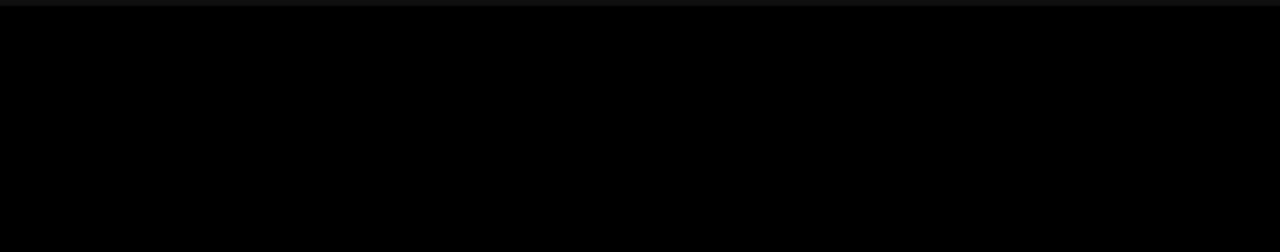
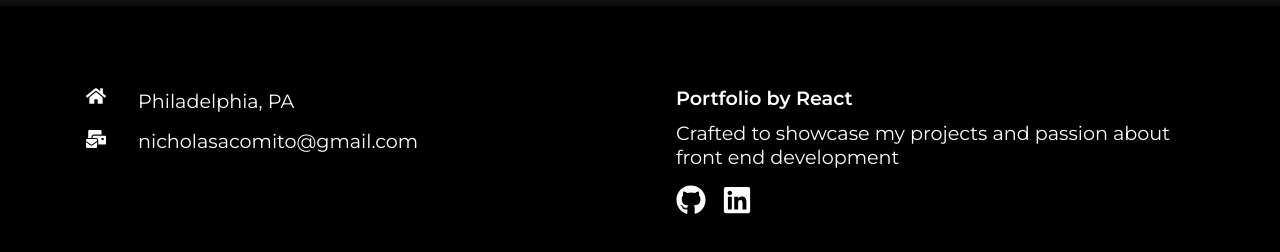
Before and after one commit to NickyTomatoes/my-portfolio, a React (Create React App) app: page / in a window 1280 px wide. Shown: the part 794-1046 px from the top of the page. Before the commit the page ends 804 px from the top, so only its background shows below. Built offline with nearby package versions, Linux system fonts and the light colour scheme; grey boxes are pictures that could not be loaded.

Commit message:
Added footer component

```diff
--- /dev/null
+++ b/src/Components/Footer.css
@@ -0,0 +1,50 @@
+.footer {
+  width: 100%;
+  padding: 4rem 0;
+}
+
+.footer-container {
+  max-width: 1140px;
+  margin: auto;
+  display: grid;
+  grid-template-columns: repeat(2, 1fr);
+  gap: 40px;
+}
+
+.left,
+.right {
+  height: 100%;
+  max-width: 100%;
+  display: flex;
+  flex-direction: column;
+  padding: 1rem;
+}
+
+.location,
+.email {
+  display: flex;
+  margin-bottom: 0.8rem;
+}
+
+.location p {
+  line-height: 30px;
+}
+
+.social {
+  margin-top: 1rem;
+}
+
+h4 {
+  font-size: 1.2rem;
+  padding-bottom: 0.7rem;
+}
+
+p {
+  font-size: 1.2rem;
+}
+
+@media screen and (max-width: 850px) {
+  .footer-container {
+    grid-template-columns: 1fr;
+  }
+}
--- /dev/null
+++ b/src/Components/Footer.js
@@ -0,0 +1,49 @@
+import "./Footer.css";
+import { FaHome, FaMailBulk, FaGithub, FaLinkedin } from "react-icons/fa";
+
+import React from "react";
+
+const Footer = () => {
+  return (
+    <div className="footer">
+      <div className="footer-container">
+        <div className="left">
+          <div className="location">
+            <FaHome size={20} style={{ color: "#fff", marginRight: "2rem" }} />
+            <div>
+              <p>Philadelphia, PA</p>
+            </div>
+          </div>
+          <div className="email">
+            <FaMailBulk
+              size={20}
+              style={{ color: "#fff", marginRight: "2rem" }}
+            />
+            <div>
+              <p>nicholasacomito@gmail.com</p>
+            </div>
+          </div>
+        </div>
+        <div className="right">
+          <h4>Portfolio by React</h4>
+          <p>
+            Crafted to showcase my projects and passion about front end
+            development
+          </p>
+          <div className="social">
+            <FaGithub
+              size={30}
+              style={{ color: "#fff", marginRight: "1rem" }}
+            />
+            <FaLinkedin
+              size={30}
+              style={{ color: "#fff", marginRight: "1rem" }}
+            />
+          </div>
+        </div>
+      </div>
+    </div>
+  );
+};
+
+export default Footer;
--- a/src/Components/NavbarStyles.css
+++ b/src/Components/NavbarStyles.css
@@ -25,6 +25,10 @@
 .nav-menu li a {
   font-size: 1.2rem;
   font-weight: 500;
+}
+
+.nav-menu li a:hover {
+  color: var(--main-color);
 }
 
 .hamburger {
--- a/src/Routes/Home.js
+++ b/src/Routes/Home.js
@@ -1,12 +1,14 @@
 import React from "react";
 import Navbar from "../Components/Navbar";
 import HeroImg from "../Components/HeroImg";
+import Footer from "../Components/Footer";
 
 const Home = () => {
   return (
     <div>
       <Navbar />
       <HeroImg />
+      <Footer />
     </div>
   );
 };
```
